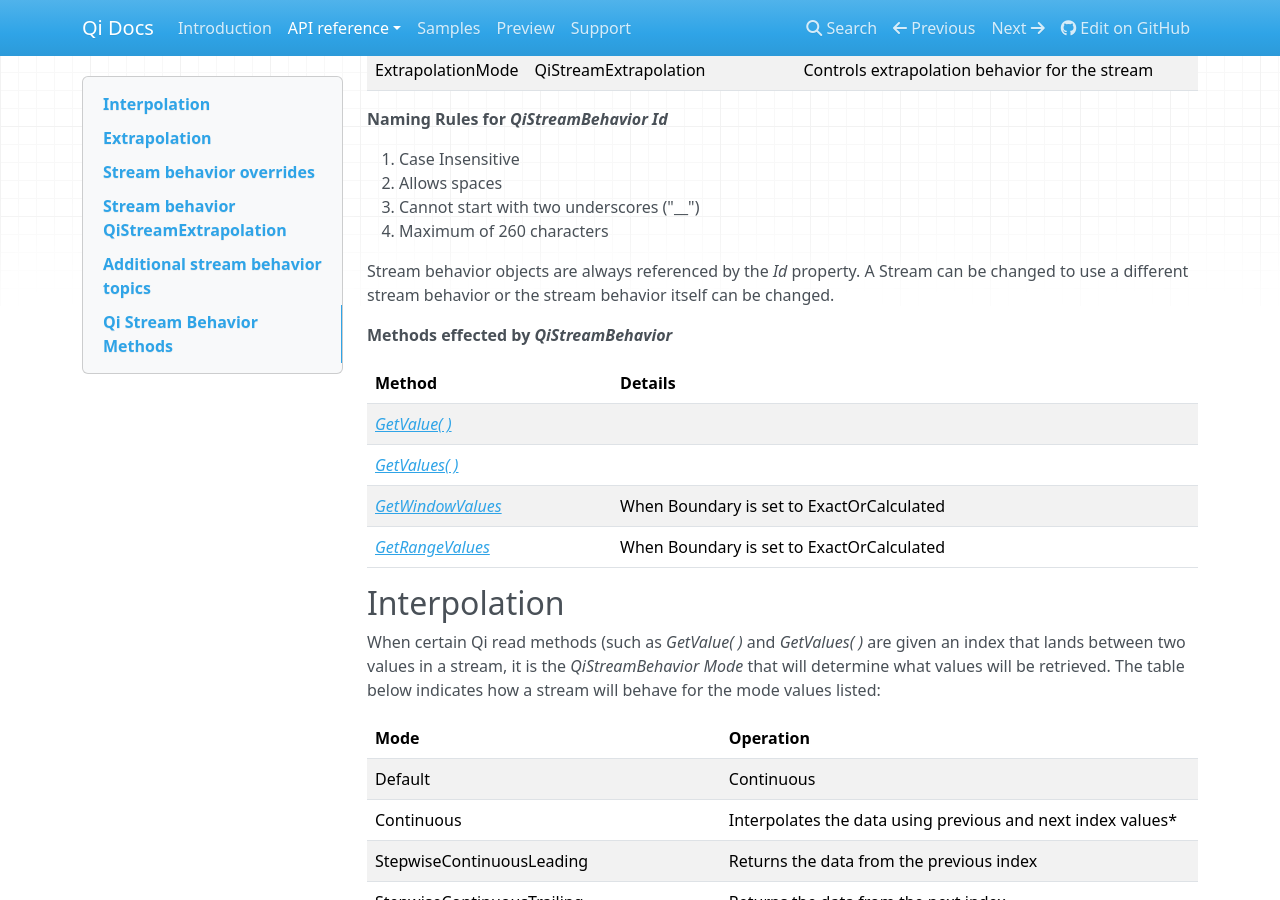
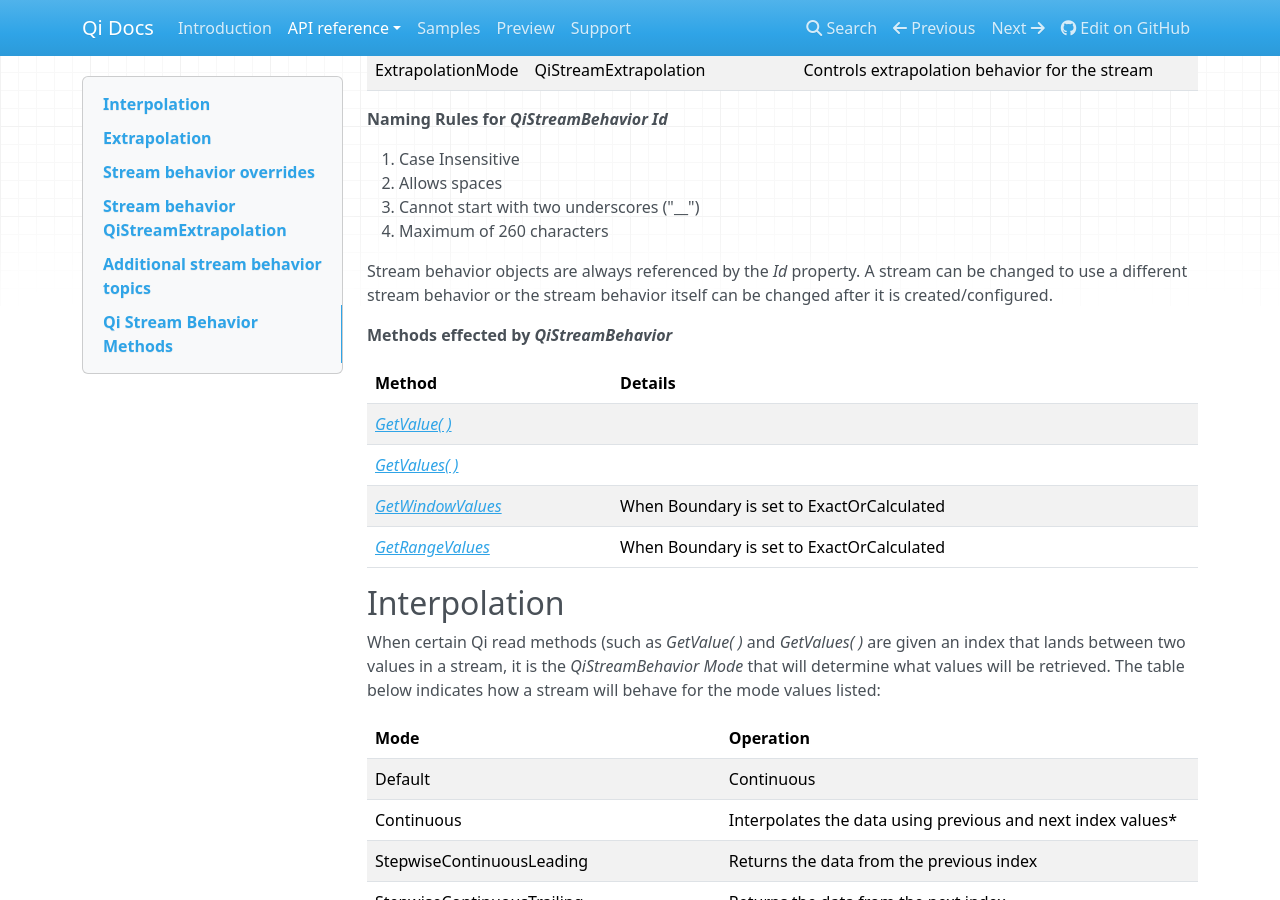
Before and after one commit to ssuryanarayanan/Qi-Docs, an MkDocs documentation site: the page built from docs/QiStreamBehaviors.md, in a window 1280 px wide and 900 px high, scrolled down 503 px. Built offline with MkDocs 1.6.1, drawn with Linux system fonts in a browser that asks for light colours; nearby versions of some CDN libraries; old or Windows-style settings are respelled for this version of MkDocs.

Commit message:
Update QiStreamBehaviors.md

```diff
--- a/docs/QiStreamBehaviors.md
+++ b/docs/QiStreamBehaviors.md
@@ -17,7 +17,7 @@ __Naming Rules for *QiStreamBehavior Id*__
 3.	Cannot start with two underscores ("__")
 4.	Maximum of 260 characters
 
-Stream behavior objects are always referenced by the *Id* property. A Stream can be changed to use a different stream behavior or the stream behavior itself can be changed.
+Stream behavior objects are always referenced by the *Id* property. A stream can be changed to use a different stream behavior or the stream behavior itself can be changed after it is created/configured.
 
 __Methods effected by *QiStreamBehavior*__
 
```
